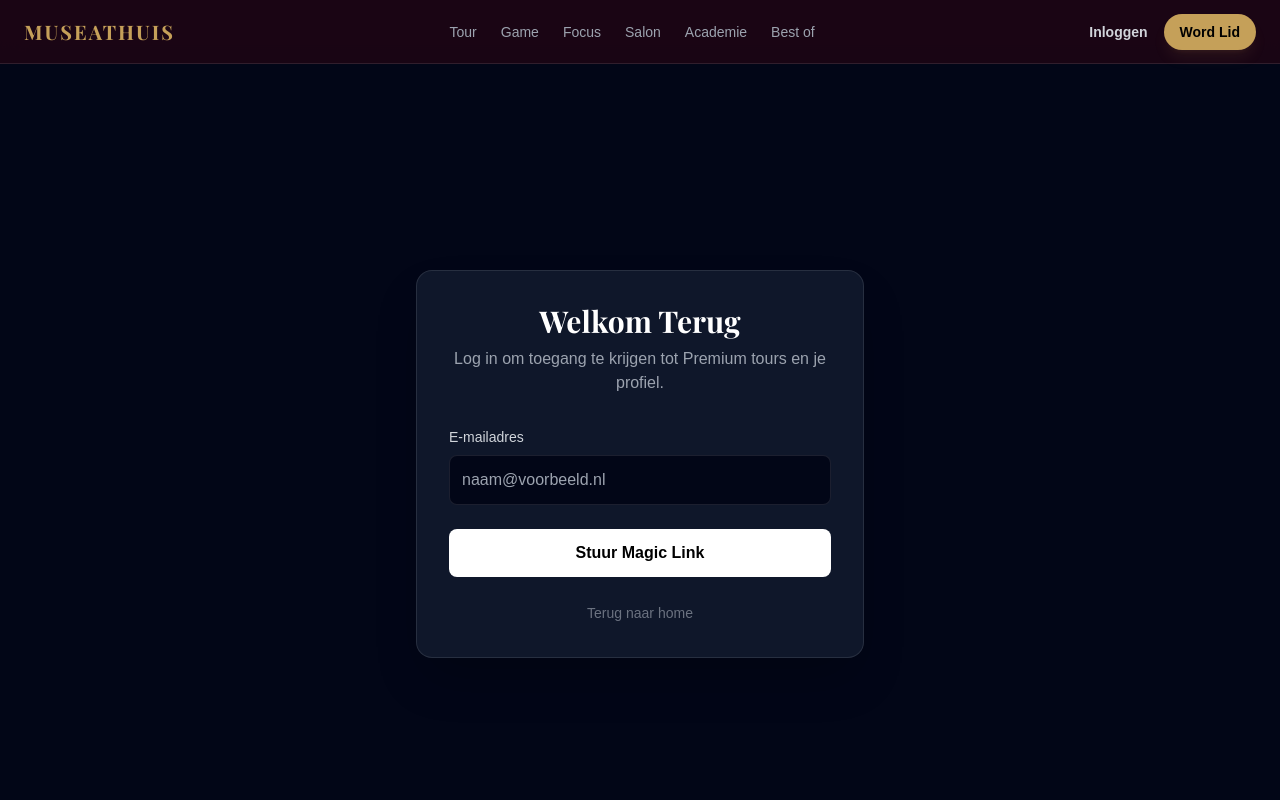
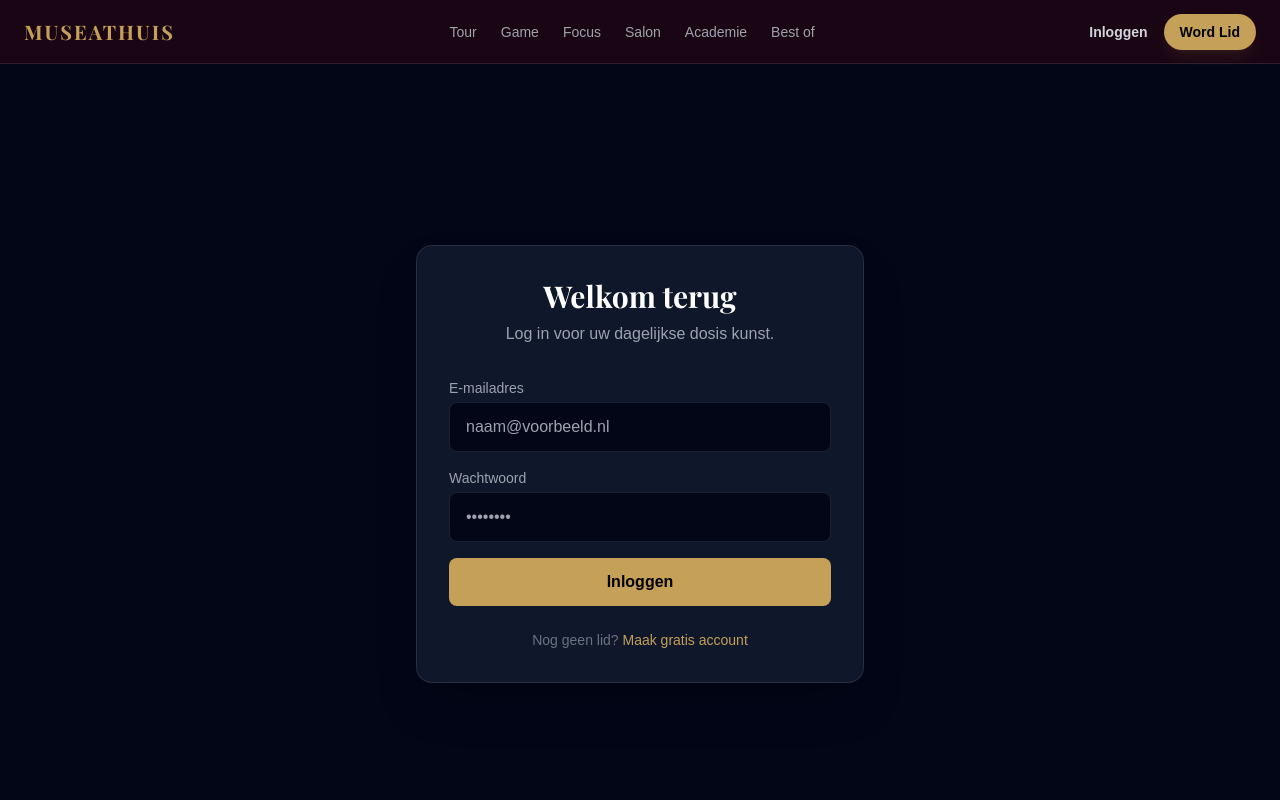
Before and after one commit to HerrMattie/museathuis, a Next.js app: page /login in a window 1280 px wide. Shown: the top 800 px of the page. Built offline with nearby package versions, Linux system fonts and the light colour scheme; no server answers; a web font is replaced by a local one.

Commit message:
Update page.tsx

```diff
--- a/app/login/page.tsx
+++ b/app/login/page.tsx
@@ -1,4 +1,5 @@
 'use client';
+
 import { createClient } from '@/lib/supabaseClient';
 import { useState } from 'react';
 import { useRouter } from 'next/navigation';
@@ -6,28 +7,45 @@ import Link from 'next/link';
 
 export default function LoginPage() {
   const [email, setEmail] = useState('');
+  const [password, setPassword] = useState('');
   const [loading, setLoading] = useState(false);
-  const [message, setMessage] = useState('');
+  const [error, setError] = useState<string | null>(null);
   const router = useRouter();
   const supabase = createClient();
 
   const handleLogin = async (e: React.FormEvent) => {
     e.preventDefault();
     setLoading(true);
+    setError(null);
 
-    // We gebruiken Magic Links (Wachtwoordloos) - Modern & Veilig
-    const { error } = await supabase.auth.signInWithOtp({
+    const { error } = await supabase.auth.signInWithPassword({
       email,
-      options: {
-        // Zorg dat dit overeenkomt met je URL (localhost:3000 of je vercel url)
-        emailRedirectTo: `${window.location.origin}/auth/callback`,
-      },
+      password,
     });
 
     if (error) {
-      setMessage('Er ging iets mis: ' + error.message);
+      setError(error.message);
+      setLoading(false);
     } else {
-      setMessage('Check je e-mail voor de magische inloglink!');
+      // Refresh zorgt dat de server components (layout) de nieuwe cookie zien
+      router.refresh();
+      router.push('/profile');
+    }
+  };
+
+  const handleSignUp = async () => {
+    setLoading(true);
+    setError(null);
+
+    const { error } = await supabase.auth.signUp({
+      email,
+      password,
+    });
+
+    if (error) {
+        setError(error.message);
+    } else {
+        setError('Check uw e-mail om de registratie te bevestigen.');
     }
     setLoading(false);
   };
@@ -35,42 +53,54 @@ export default function LoginPage() {
   return (
     <main className="min-h-screen bg-midnight-950 flex items-center justify-center p-6">
       <div className="w-full max-w-md bg-midnight-900 border border-white/10 p-8 rounded-2xl shadow-2xl">
-        <div className="text-center mb-8">
-          <h1 className="font-serif text-3xl text-white font-bold mb-2">Welkom Terug</h1>
-          <p className="text-gray-400">Log in om toegang te krijgen tot Premium tours en je profiel.</p>
+        <h1 className="text-3xl font-serif text-white font-bold mb-2 text-center">Welkom terug</h1>
+        <p className="text-gray-400 text-center mb-8">Log in voor uw dagelijkse dosis kunst.</p>
+
+        {error && (
+            <div className="bg-red-500/10 border border-red-500/50 text-red-500 p-3 rounded-lg mb-6 text-sm">
+                {error}
             </div>
+        )}
 
-        {message ? (
-          <div className="bg-museum-lime/10 border border-museum-lime text-museum-lime p-4 rounded-lg text-center">
-            {message}
-          </div>
-        ) : (
-          <form onSubmit={handleLogin} className="space-y-6">
+        <form onSubmit={handleLogin} className="space-y-4">
           <div>
-              <label className="block text-sm font-medium text-gray-300 mb-2">E-mailadres</label>
+            <label className="block text-sm text-gray-400 mb-1">E-mailadres</label>
             <input
               type="email"
               value={email}
               onChange={(e) => setEmail(e.target.value)}
+              className="w-full bg-midnight-950 border border-white/10 rounded-lg px-4 py-3 text-white focus:outline-none focus:border-museum-gold"
               placeholder="naam@voorbeeld.nl"
-                className="w-full bg-midnight-950 border border-white/10 rounded-lg p-3 text-white focus:ring-2 focus:ring-museum-gold focus:outline-none"
               required
             />
           </div>
+
+          <div>
+            <label className="block text-sm text-gray-400 mb-1">Wachtwoord</label>
+            <input
+              type="password"
+              value={password}
+              onChange={(e) => setPassword(e.target.value)}
+              className="w-full bg-midnight-950 border border-white/10 rounded-lg px-4 py-3 text-white focus:outline-none focus:border-museum-gold"
+              placeholder="••••••••"
+              required
+            />
+          </div>
+
           <button
             type="submit"
             disabled={loading}
-              className="w-full bg-white text-black font-bold py-3 rounded-lg hover:bg-museum-gold transition-colors disabled:opacity-50"
+            className="w-full bg-museum-gold text-black font-bold py-3 rounded-lg hover:bg-white transition-colors disabled:opacity-50"
           >
-              {loading ? 'Laden...' : 'Stuur Magic Link'}
+            {loading ? 'Laden...' : 'Inloggen'}
           </button>
         </form>
-        )}
 
-        <div className="mt-6 text-center">
-          <Link href="/" className="text-sm text-gray-500 hover:text-white">
-            Terug naar home
-          </Link>
+        <div className="mt-6 text-center text-sm text-gray-500">
+            Nog geen lid?{' '}
+            <button onClick={handleSignUp} className="text-museum-gold hover:underline">
+                Maak gratis account
+            </button>
         </div>
       </div>
     </main>
```
Lines whose indentation alone changed are shown as unchanged.
